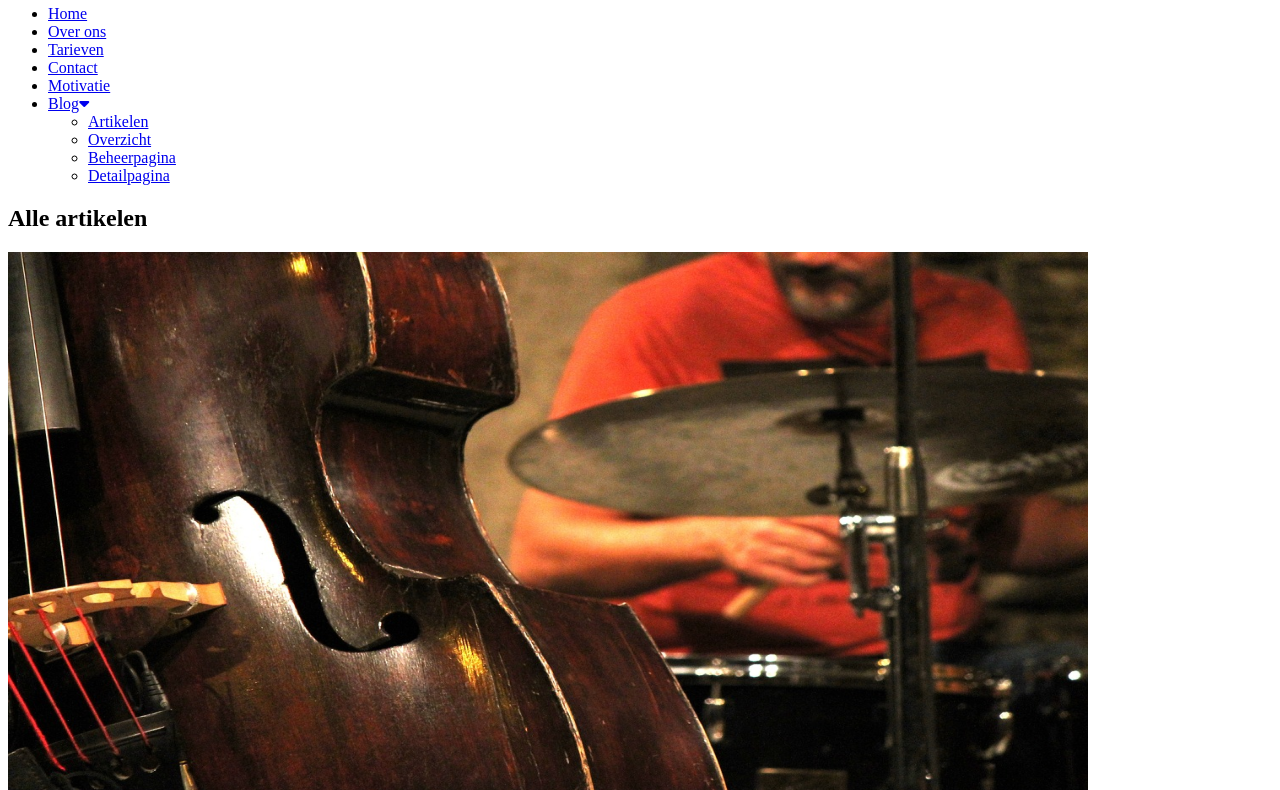
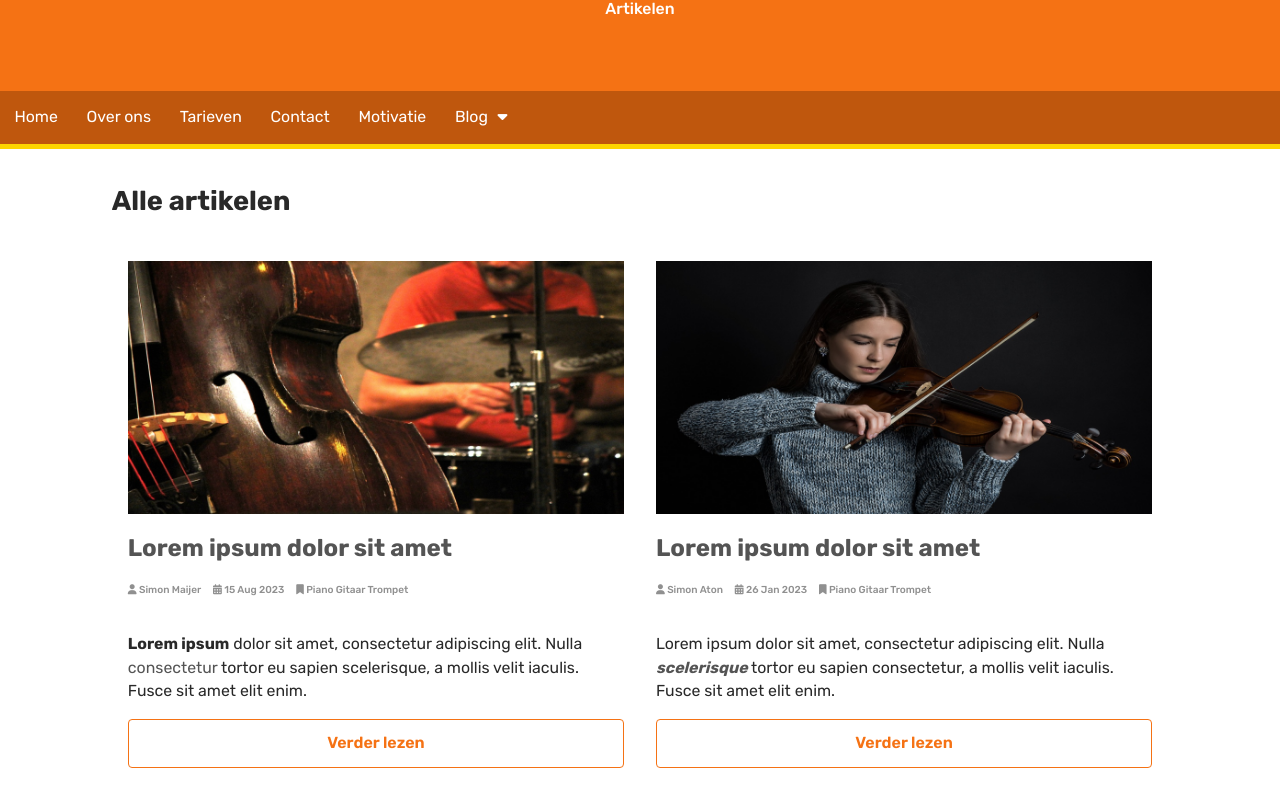
Before and after one commit to Ahmed-shamawi/muziekschool, a plain HTML site: page pages/artikelen.html in a window 1280 px wide. Shown: the part 109-899 px from the top of the page. Drawn offline with Linux system fonts and the light colour scheme; files that its build step writes are made by us from their sources; the site is published under a folder, as on GitHub Pages, so addresses that start at the root find nothing.

Commit message:
artikelen

```diff
--- a/pages/artikelen.html
+++ b/pages/artikelen.html
@@ -22,8 +22,8 @@
     <link href="https://fonts.googleapis.com/css2?family=Rubik:wght@400;500;600;700&display=swap" rel="stylesheet">
 
     <!-- CSS Links -->
-    <link rel="stylesheet" href="/css/global.css">
-    <link rel="stylesheet" href="/css/hdr_fotr.css">
+    <link rel="stylesheet" href="./css/global.css">
+    <link rel="stylesheet" href="./css/hdr_fotr.css">
     <link rel="stylesheet" href="https://cdnjs.cloudflare.com/ajax/libs/font-awesome/6.4.0/css/all.min.css">
 
     <!-- Met het title-element wordt de titel ingesteld die op het browsertabblad verschijnt -->
@@ -46,7 +46,7 @@
       <li class="navitem"><a href="overons.html">Over ons</a></li>
       <li class="navitem"><a href="tarieven.html">Tarieven</a></li>
       <li class="navitem"><a href="contact.html">Contact</a></li>
-      <li class="navitem"><a href="/build/motivatie.html">Motivatie</a></li>
+      <li class="navitem"><a href="./build/motivatie.html">Motivatie</a></li>
 
       <li class="navitem"><a href="#">Blog<i class="fa-solid fa-caret-down"></i></a>
         <ul class="dropdown">
```
